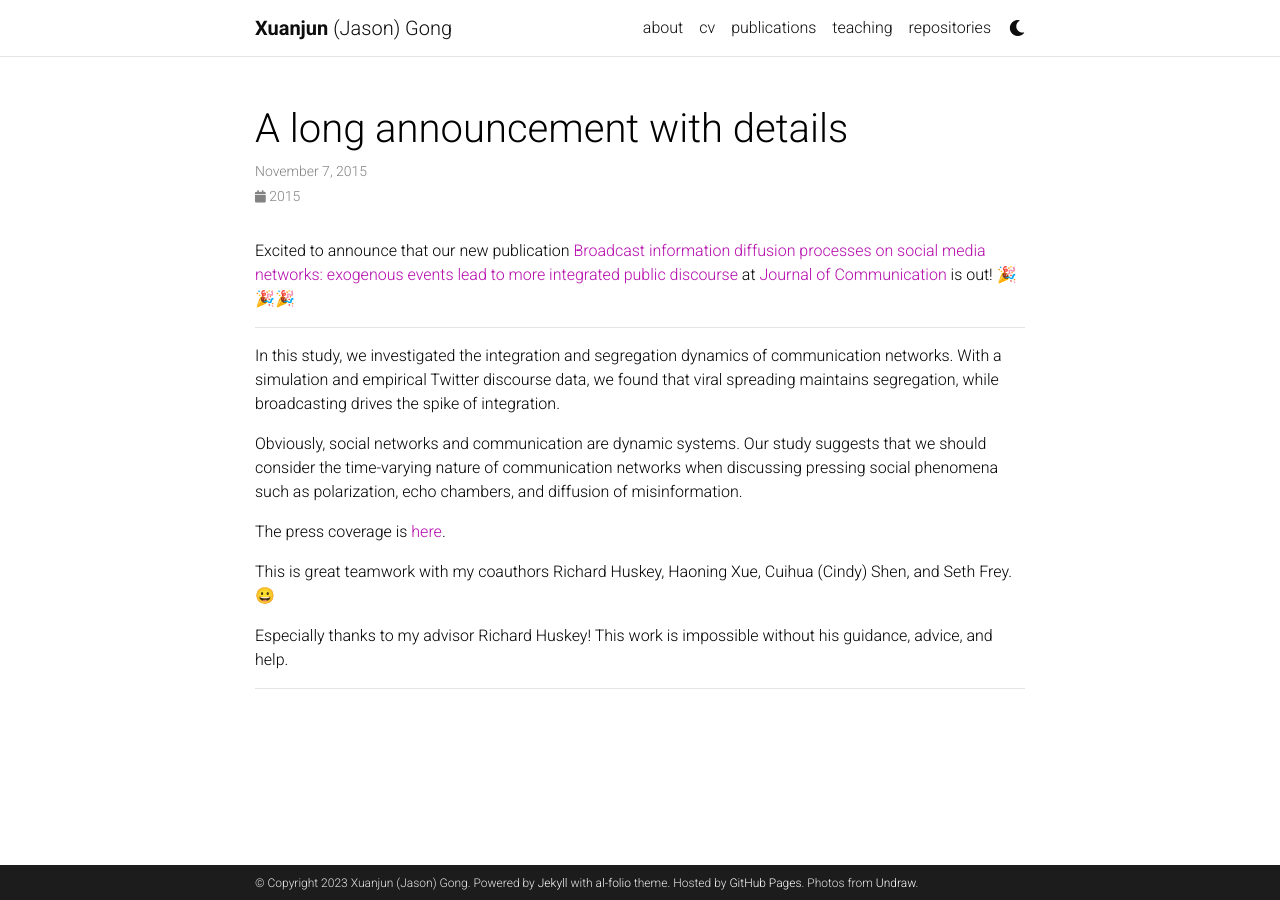
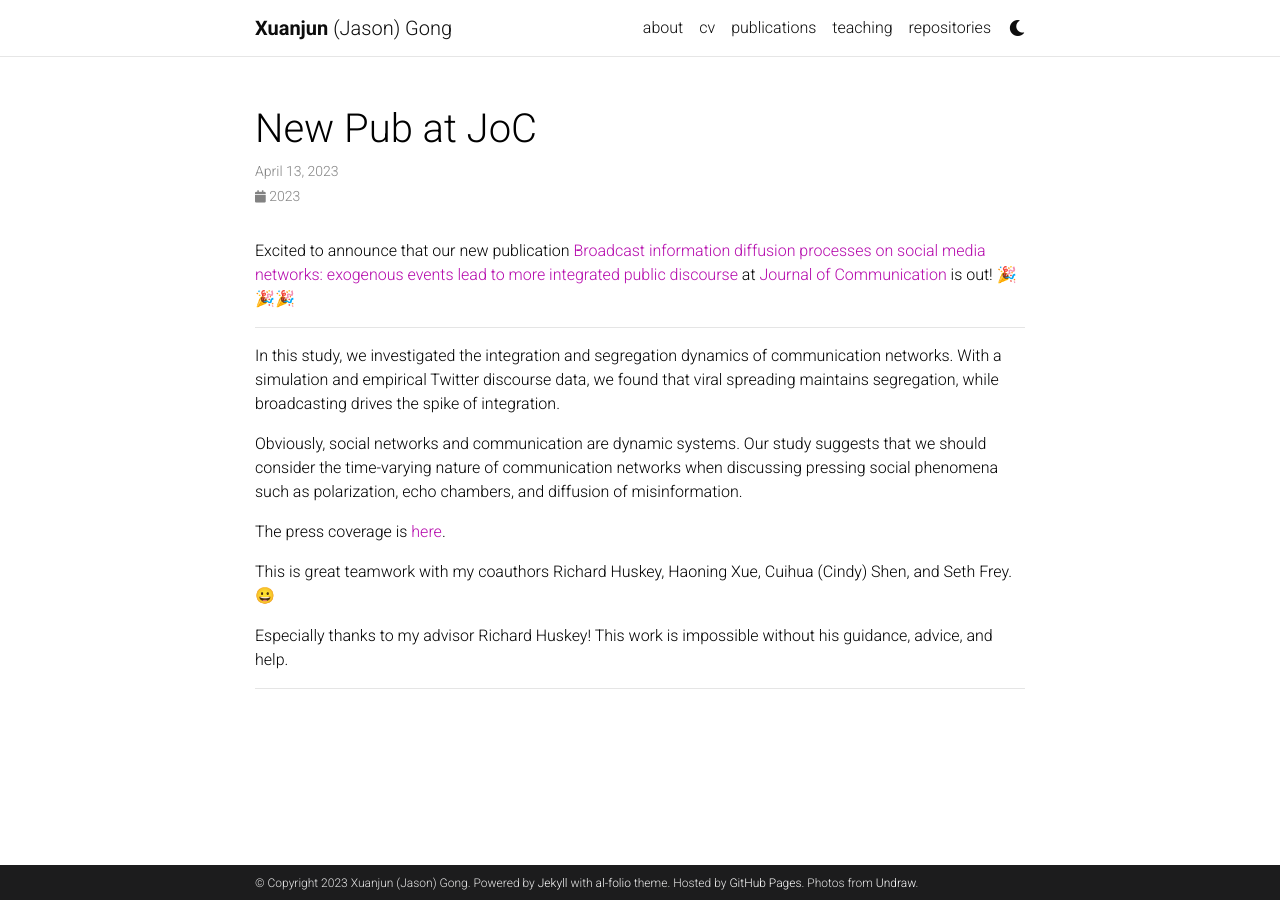
Before and after one commit to jasongong11/jasongong11.github.io, a Jekyll site: the page built from _news/announcement_2.md, in a window 1280 px wide. Built offline with Jekyll 4.4.1, drawn with Linux system fonts in a browser that asks for light colours; comment, search, counter and statistics services are not loaded; a style sheet for code colours, icons or effects is not loaded.

Commit message:
Update announcement_2.md

```diff
--- a/_news/announcement_2.md
+++ b/_news/announcement_2.md
@@ -1,7 +1,7 @@
 ---
 layout: post
-title: A long announcement with details
-date: 2015-11-07 16:11:00-0400
+title: New Pub at JoC
+date: 2023-04-13 16:11:00-0400
 inline: false
 related_posts: false
 ---
```
